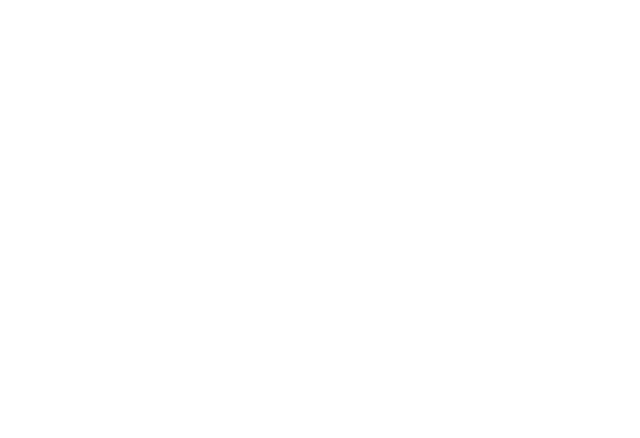
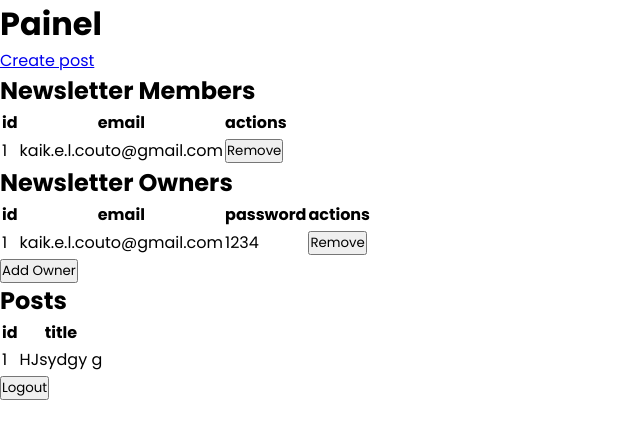
Before and after one commit to k4ik/landing-page-newsletter, a Vue app in the folder frontend/: page /painel in a window 1280 px wide. Before the commit this address had no page. Shown: the top 438 px of the page, without its empty margins (0-640 px from the left). Built offline with nearby package versions, Linux system fonts and the light colour scheme.

Commit message:
feat: create painel

```diff
--- a/frontend/src/router/index.js
+++ b/frontend/src/router/index.js
@@ -13,6 +13,11 @@
       path: '/login',
       name: 'login',
       component: () => import('../views/LoginView.vue')
+    },
+    {
+      path: '/painel',
+      name: 'painel',
+      component: () => import('../views/PainelView.vue'),
     },
     {
       path: '/create-post',
--- /dev/null
+++ b/frontend/src/views/PainelView.vue
@@ -0,0 +1,51 @@
+<template>
+    <h1>Painel</h1>
+    <router-link to="/create-post">Create post</router-link>
+    <article>
+        <h2>Newsletter Members</h2>
+        <table>
+            <tr>
+                <th>id</th>
+                <th>email</th>
+                <th>actions</th>
+            </tr>
+            <tr>
+                <td>1</td>
+                <td>kaik.e.l.couto@gmail.com</td>
+                <td><button>Remove</button></td>
+            </tr>
+        </table>
+    </article>
+    <article>
+        <h2>Newsletter Owners</h2>
+        <table>
+            <tr>
+                <th>id</th>
+                <th>email</th>
+                <th>password</th>
+                <th>actions</th>
+            </tr>
+            <tr>
+                <td>1</td>
+                <td>kaik.e.l.couto@gmail.com</td>
+                <td>1234</td>
+                <td><button>Remove</button></td>
+            </tr>
+        </table>
+        <button>Add Owner</button>
+    </article>
+    <article>
+        <h2>Posts</h2>
+        <table>
+            <tr>
+                <th>id</th>
+                <th>title</th>
+            </tr>
+            <tr>
+                <td>1</td>
+                <td>HJsydgy g</td>
+            </tr>
+        </table>
+    </article>
+    <button>Logout</button>
+</template>
```
